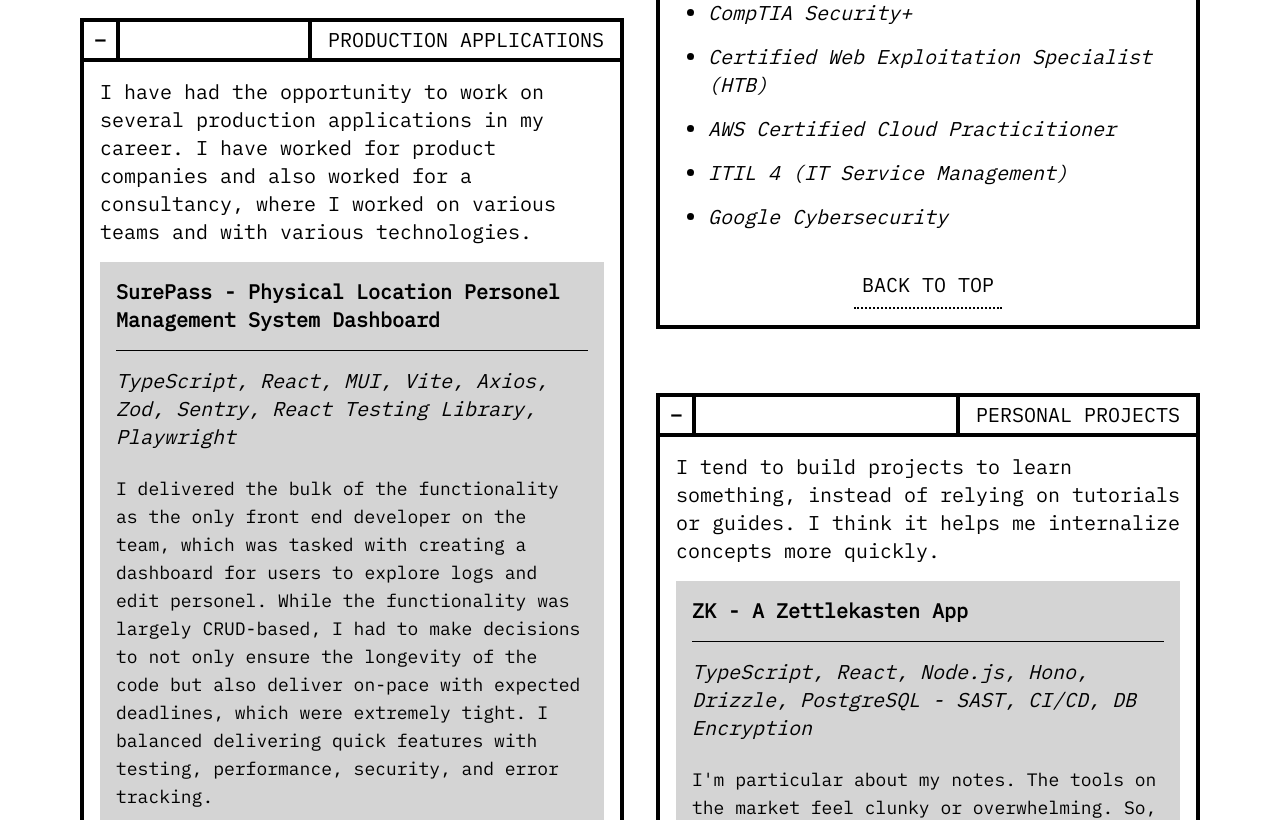
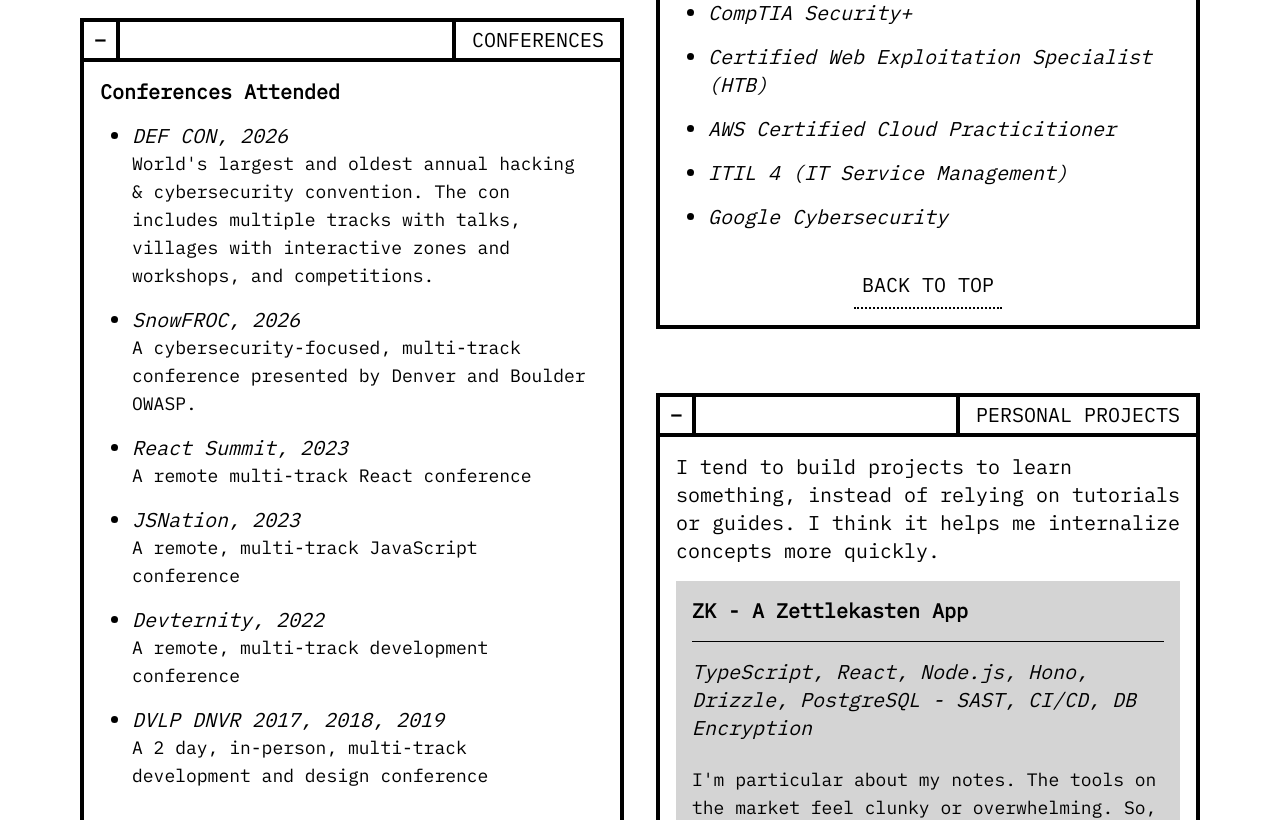
Before and after one commit to CassandraGoose/portfolio-2025, a React (Vite) app: page / in a window 1280 px wide. Shown: the part 3160-3980 px from the top of the page. Built offline with nearby package versions, Linux system fonts and the light colour scheme.

Commit message:
update vol and com and con cards

```diff
--- a/src/App.tsx
+++ b/src/App.tsx
@@ -1,6 +1,7 @@
 import About from "./components/AboutCard";
 import Certifications from "./components/Certifications";
 import Community from "./components/CommunityCard";
+import Conferences from "./components/ConferenceCard";
 import Education from "./components/EducationCard";
 import Intro from "./components/IntroCard";
 import NavCard from "./components/NavCard";
@@ -22,6 +23,7 @@
           <section>
             <Work />
             <Skills />
+            <Conferences />
             <Projects />
           </section>
         </div>
--- a/src/components/CommunityCard.tsx
+++ b/src/components/CommunityCard.tsx
@@ -106,43 +106,6 @@
             </LinkButton>
           </li>
         </ul>
-        <div className="p-8">
-
-        <hr />
-        </div>
-        <p className="font-bold">Conferences Attended</p>
-        <ul className="list-disc m-4">
-           <li className="ml-4 mb-4">
-            <p className="italic">SnowFROC, 2026</p>
-            <p className="text-lg">
-              A cybersecurity-focused, multi-track conference presented by Denver and Boulder OWASP.
-            </p>
-          </li>
-          <li className="ml-4 mb-4">
-            <p className="italic">React Summit, 2023</p>
-            <p className="text-lg">
-              A remote multi-track React conference
-            </p>
-          </li>
-          <li className="ml-4 mb-4">
-            <p className="italic">JSNation, 2023</p>
-            <p className="text-lg">
-              A remote, multi-track JavaScript conference
-            </p>
-          </li>
-          <li className="ml-4 mb-4">
-            <p className="italic">Devternity, 2022</p>
-            <p className="text-lg">
-              A remote, multi-track development conference
-            </p>
-          </li>
-          <li className="ml-4 mb-4">
-            <p className="italic">DVLP DNVR 2017, 2018, 2019</p>
-            <p className="text-lg">
-              A 2 day, in-person, multi-track development and design conference
-            </p>
-          </li>
-        </ul>
       </div>
       <div className="flex justify-center align-center p-4">
         <LinkButton href="#nav">BACK TO TOP</LinkButton>
--- /dev/null
+++ b/src/components/ConferenceCard.tsx
@@ -0,0 +1,64 @@
+import Card from "./Card";
+import LinkButton from "./LinkButton";
+
+function CommunityCard() {
+  return (
+    <Card
+      nav={
+        <p className="border-l-4 border-solid border-black justify-center px-4 flex items-center">
+          CONFERENCES
+        </p>
+      }
+      id="community"
+      context={""}
+    >
+      <div className="m-4 list-disc">
+        <p className="font-bold">Conferences Attended</p>
+        <ul className="list-disc m-4">
+          <li className="ml-4 mb-4">
+            <p className="italic">DEF CON, 2026</p>
+            <p className="text-lg">
+              World's largest and oldest annual hacking & cybersecurity
+              convention. The con includes multiple tracks with talks, villages
+              with interactive zones and workshops, and competitions.
+            </p>
+          </li>
+          <li className="ml-4 mb-4">
+            <p className="italic">SnowFROC, 2026</p>
+            <p className="text-lg">
+              A cybersecurity-focused, multi-track conference presented by
+              Denver and Boulder OWASP.
+            </p>
+          </li>
+          <li className="ml-4 mb-4">
+            <p className="italic">React Summit, 2023</p>
+            <p className="text-lg">A remote multi-track React conference</p>
+          </li>
+          <li className="ml-4 mb-4">
+            <p className="italic">JSNation, 2023</p>
+            <p className="text-lg">
+              A remote, multi-track JavaScript conference
+            </p>
+          </li>
+          <li className="ml-4 mb-4">
+            <p className="italic">Devternity, 2022</p>
+            <p className="text-lg">
+              A remote, multi-track development conference
+            </p>
+          </li>
+          <li className="ml-4 mb-4">
+            <p className="italic">DVLP DNVR 2017, 2018, 2019</p>
+            <p className="text-lg">
+              A 2 day, in-person, multi-track development and design conference
+            </p>
+          </li>
+        </ul>
+      </div>
+      <div className="flex justify-center align-center p-4">
+        <LinkButton href="#nav">BACK TO TOP</LinkButton>
+      </div>
+    </Card>
+  );
+}
+
+export default CommunityCard;
--- a/src/components/VolunteeringCard.tsx
+++ b/src/components/VolunteeringCard.tsx
@@ -14,7 +14,7 @@
       <ul className="m-4 list-disc">
         <li className="ml-4">
           <p className="italic">DenverScript - MeetUp Co-organizer</p>
-          <p className="text-lg">2023-current</p>
+          <p className="text-lg">2023-2026</p>
         </li>
         <li className="ml-4 mt-4">
           <p className="italic">
```
